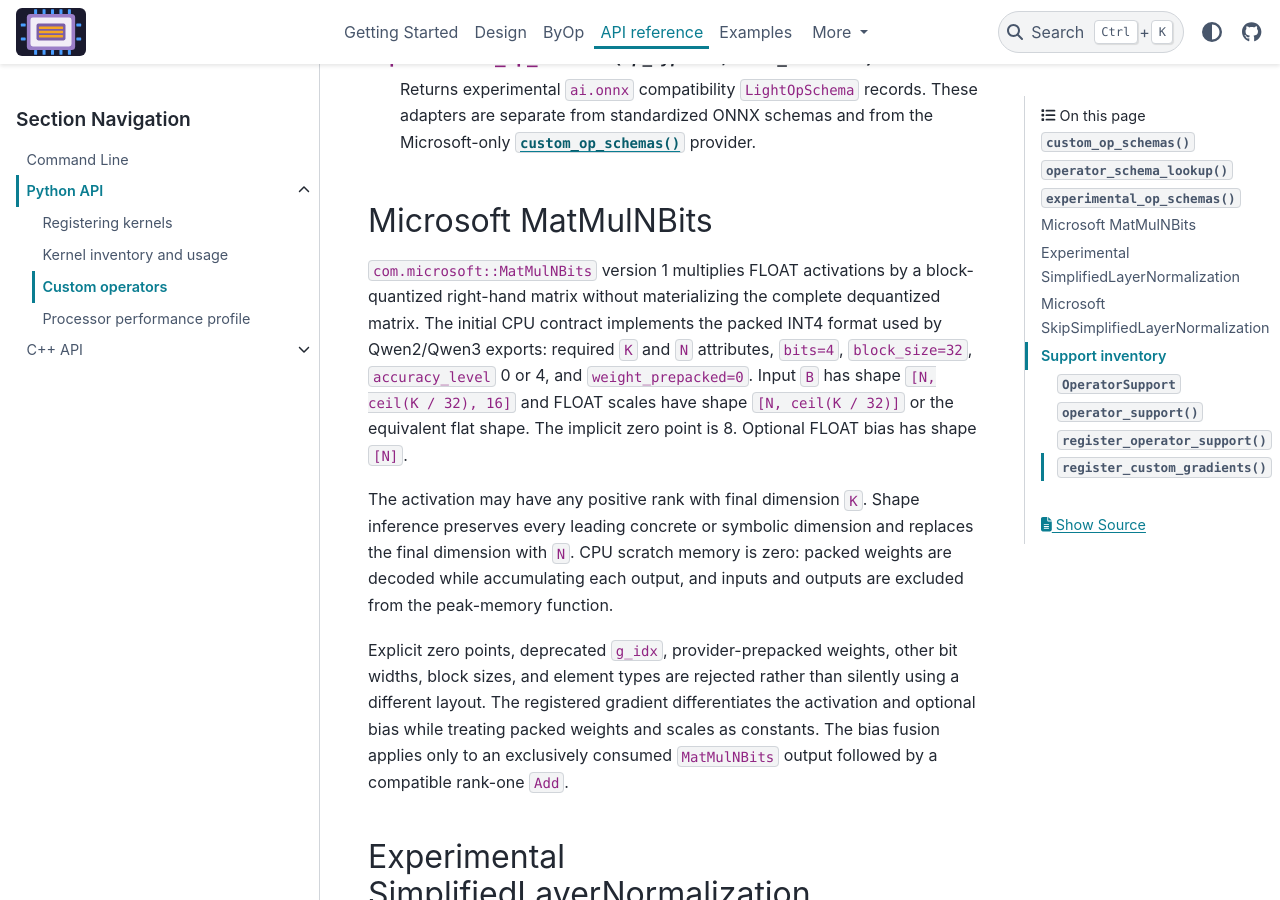
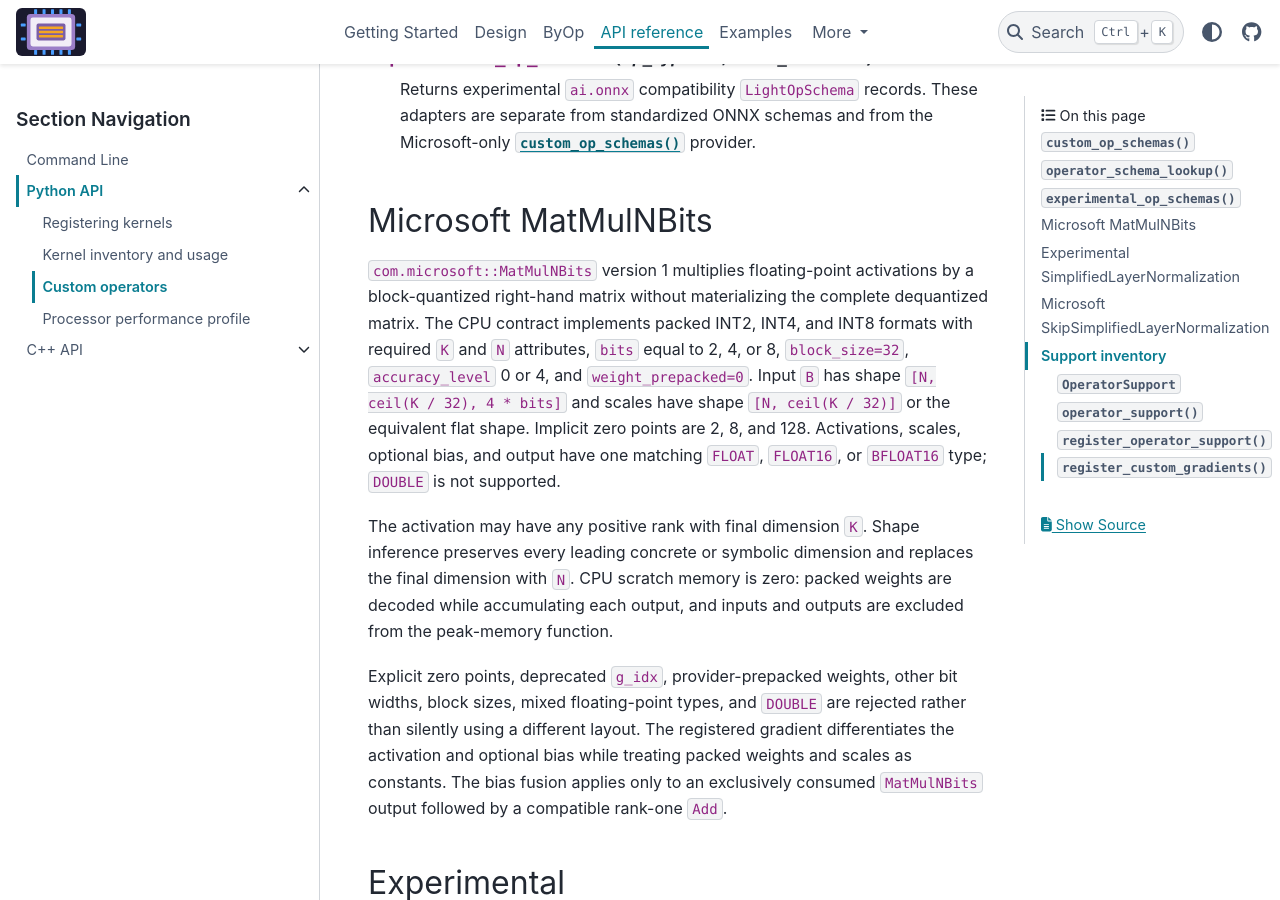
Before and after one commit to xadupre/onnx-light-cpu, a Sphinx documentation site: the page built from docs/api/python/custom_operators.rst, in a window 1280 px wide and 900 px high, scrolled down 439 px. Built offline with Sphinx 7.4.7 and the PyData theme 0.15.4, drawn with Linux system fonts in a browser that asks for light colours; pages that are not in the unit, such as notebooks, are missing from menus.

Commit message:
Extend MatMulNBits type and weight support
Co-authored-by: Copilot <223556219+Copilot@users.noreply.github.com>

```diff
--- a/docs/api/python/custom_operators.rst
+++ b/docs/api/python/custom_operators.rst
@@ -20,15 +20,16 @@ Custom operators
 Microsoft MatMulNBits
 ~~~~~~~~~~~~~~~~~~~~~
 
-``com.microsoft::MatMulNBits`` version 1 multiplies FLOAT activations by a
+``com.microsoft::MatMulNBits`` version 1 multiplies floating-point activations by a
 block-quantized right-hand matrix without materializing the complete
-dequantized matrix. The initial CPU contract implements the packed INT4
-format used by Qwen2/Qwen3 exports: required ``K`` and ``N`` attributes,
-``bits=4``, ``block_size=32``, ``accuracy_level`` 0 or 4, and
+dequantized matrix. The CPU contract implements packed INT2, INT4, and INT8
+formats with required ``K`` and ``N`` attributes, ``bits`` equal to 2, 4, or
+8, ``block_size=32``, ``accuracy_level`` 0 or 4, and
 ``weight_prepacked=0``. Input ``B`` has shape
-``[N, ceil(K / 32), 16]`` and FLOAT scales have shape
-``[N, ceil(K / 32)]`` or the equivalent flat shape. The implicit zero point
-is 8. Optional FLOAT bias has shape ``[N]``.
+``[N, ceil(K / 32), 4 * bits]`` and scales have shape
+``[N, ceil(K / 32)]`` or the equivalent flat shape. Implicit zero points are
+2, 8, and 128. Activations, scales, optional bias, and output have one matching
+``FLOAT``, ``FLOAT16``, or ``BFLOAT16`` type; ``DOUBLE`` is not supported.
 
 The activation may have any positive rank with final dimension ``K``. Shape
 inference preserves every leading concrete or symbolic dimension and replaces
@@ -37,8 +38,8 @@ decoded while accumulating each output, and inputs and outputs are excluded
 from the peak-memory function.
 
 Explicit zero points, deprecated ``g_idx``, provider-prepacked weights, other
-bit widths, block sizes, and element types are rejected rather than silently
-using a different layout. The registered gradient differentiates the
+bit widths, block sizes, mixed floating-point types, and ``DOUBLE`` are
+rejected rather than silently using a different layout. The registered gradient differentiates the
 activation and optional bias while treating packed weights and scales as
 constants. The bias fusion applies only to an exclusively consumed
 ``MatMulNBits`` output followed by a compatible rank-one ``Add``.
```
Also changed, not shown: docs/api/cpp/kernels.rst (+9 -7 lines), docs/next_steps/2026/2026_09_qwen3_missing_kernels.rst (+6 -5 lines), 15 other files.
